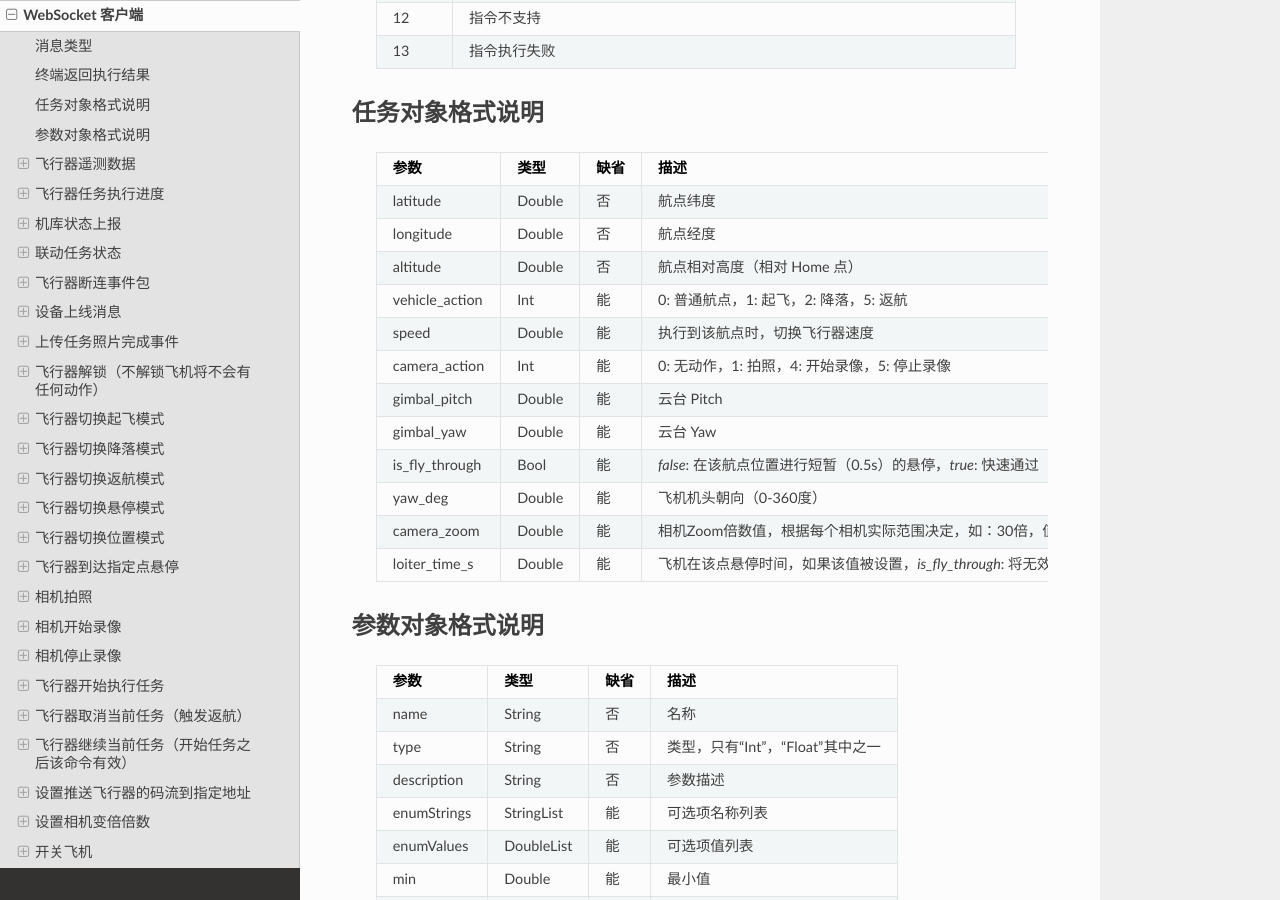
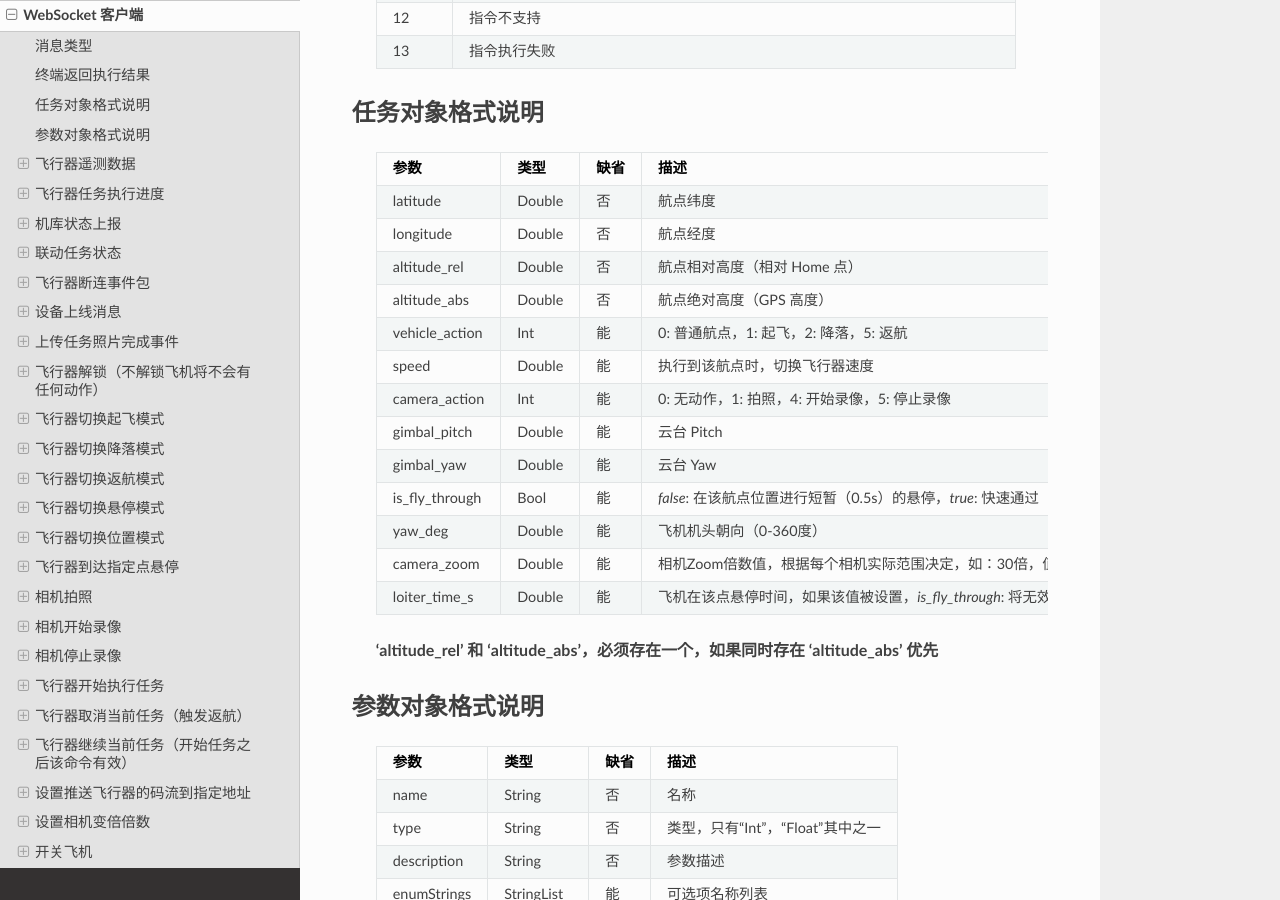
Before and after one commit to CodevDynamics/Docs, a Sphinx documentation site: the page built from source/interface/websocket.rst, in a window 1280 px wide and 900 px high, scrolled down 2811 px. Built offline with Sphinx 7.4.7 and the Read the Docs theme 2.0.0, drawn with Linux system fonts in a browser that asks for light colours; some of the changed text lies outside the part shown.

Commit message:
Mission: Relative & Absolute Altitude.

```diff
--- a/source/interface/websocket.rst
+++ b/source/interface/websocket.rst
@@ -103,7 +103,8 @@ WebSocket 客户端
     ================= =========  ======== ===============================
     latitude          Double      否       航点纬度
     longitude         Double      否       航点经度
-    altitude          Double      否       航点相对高度（相对 Home 点）
+    altitude_rel      Double      否       航点相对高度（相对 Home 点）
+    altitude_abs      Double      否       航点绝对高度（GPS 高度）
     vehicle_action    Int         能       0: 普通航点，1: 起飞，2: 降落，5: 返航
     speed             Double      能       执行到该航点时，切换飞行器速度
     camera_action     Int         能       0: 无动作，1: 拍照，4: 开始录像，5: 停止录像
@@ -114,6 +115,8 @@ WebSocket 客户端
     camera_zoom       Double      能       相机Zoom倍数值，根据每个相机实际范围决定，如：30倍，值的范围1-30
     loiter_time_s     Double      能       飞机在该点悬停时间，如果该值被设置，`is_fly_through`: 将无效
     ================= =========  ======== ===============================
+
+    **'altitude_rel' 和 'altitude_abs'，必须存在一个，如果同时存在 'altitude_abs' 优先**
 
 .. _param-object-label:
 
@@ -2353,13 +2356,13 @@ WebSocket 客户端
                 {
                     "latitude": 32.111,
                     "longitude": 120.111,
-                    "altitude": 82.6,
+                    "altitude_rel": 82.6,
                     "vehicle_action": 1
                 },
                 {
                     "latitude": 32.111,
                     "longitude": 120.112,
-                    "altitude": 82.6,
+                    "altitude_rel": 82.6,
                     "vehicle_action": 0,
                     "speed": 5.0,
                     "is_fly_through": true
@@ -2367,7 +2370,7 @@ WebSocket 客户端
                 {
                     "latitude": 32.111,
                     "longitude": 120.113,
-                    "altitude": 82.6,
+                    "altitude_rel": 82.6,
                     "camera_action": 0,
                     "gimbal_pitch": 10.0,
                     "gimbal_yaw": 45.0,
@@ -2489,13 +2492,13 @@ WebSocket 客户端
                 {
                     "latitude": 32.111,
                     "longitude": 120.111,
-                    "altitude": 82.6,
+                    "altitude_rel": 82.6,
                     "vehicle_action": 1
                 },
                 {
                     "latitude": 32.111,
                     "longitude": 120.112,
-                    "altitude": 82.6,
+                    "altitude_rel": 82.6,
                     "vehicle_action": 0,
                     "speed": 5.0,
                     "is_fly_through": true
@@ -2503,7 +2506,7 @@ WebSocket 客户端
                 {
                     "latitude": 32.111,
                     "longitude": 120.113,
-                    "altitude": 82.6,
+                    "altitude_rel": 82.6,
                     "camera_action": 0,
                     "gimbal_pitch": 10.0,
                     "gimbal_yaw": 45.0,
```
Also changed, not shown: source/interface/mqtt.rst (+11 -8 lines).
